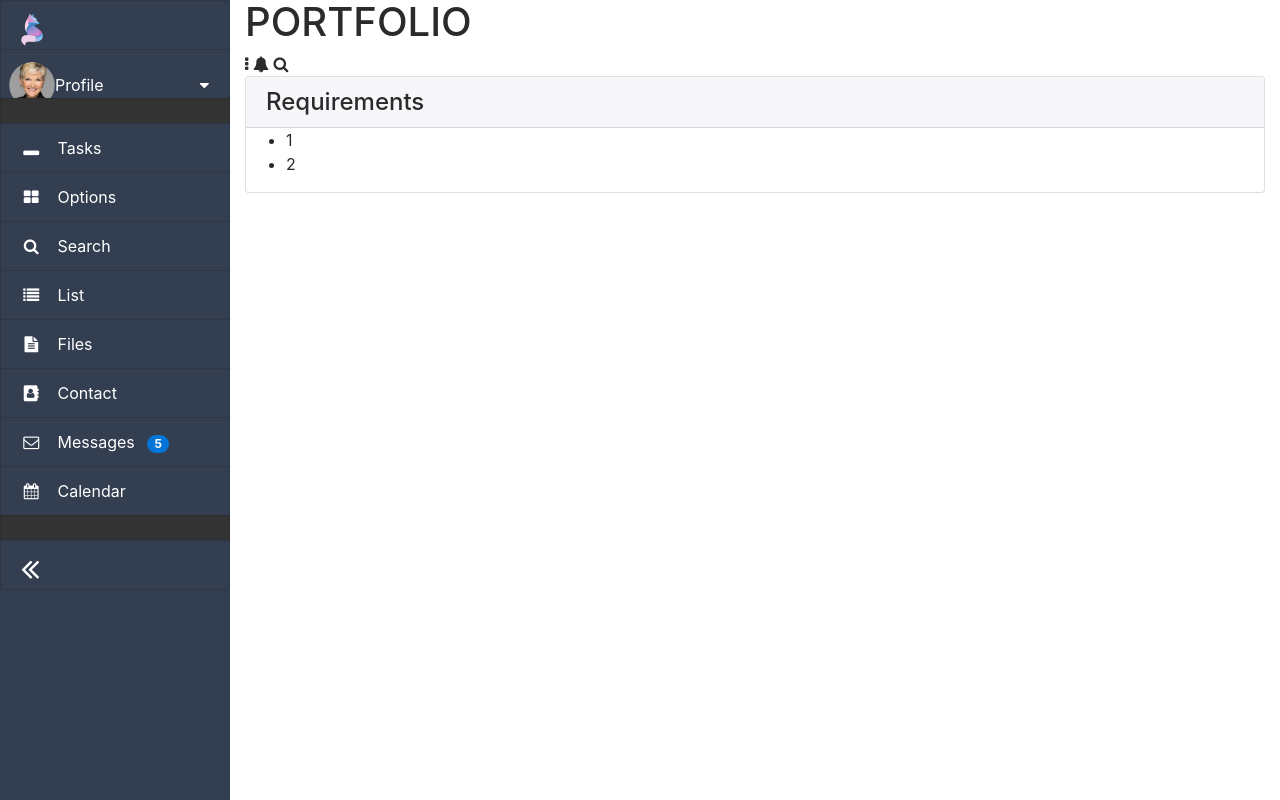
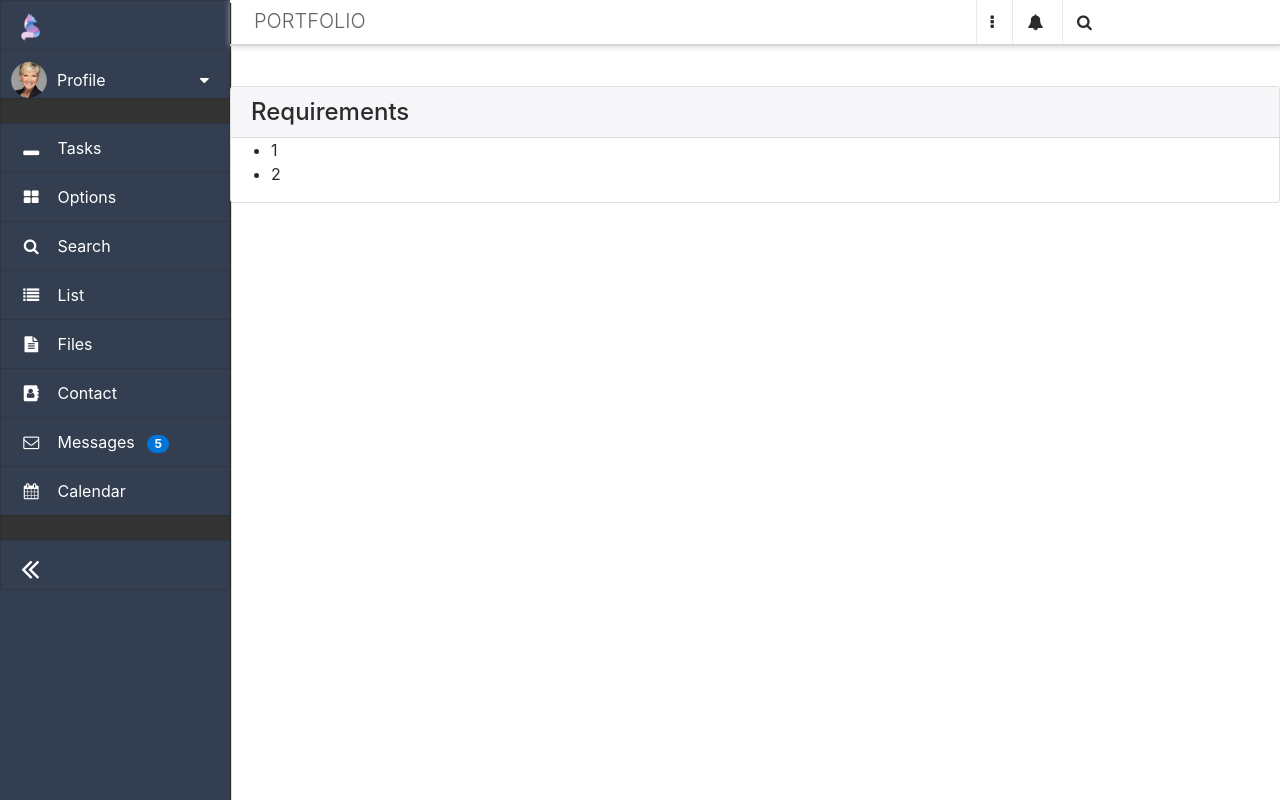
Before and after one commit to ShirinD/Investa, a PHP site: page /dashboard.html in a window 1280 px wide. Run offline with PHP 8.4, Linux system fonts and the light colour scheme; some libraries are stand-ins or nearby versions.

Commit message:
Update stylesheet.css

```diff
--- a/assets/css/stylesheet.css
+++ b/assets/css/stylesheet.css
@@ -6,6 +6,7 @@
     min-height: 100vh;
     background-color: #333e50;
     padding: 0;
+ box-shadow: 1px 3px 1px;
 }
 
 /* Sidebar sizes when expanded and expanded */
@@ -67,10 +68,46 @@
 }
 
 #small_logo {
-width: 22px;
+width: 19px;
 }
 
 #p_pic {
-    width: 46px;
-    margin-left: -12px;
+    width: 36px;
+    margin-left: -10px;
+    margin-right: 10px;
     }
+
+#main-content {
+	padding-left: 0px;
+	padding-right: 0px;
+    }
+
+#top-nav {
+    width: 25%;
+    float: left;
+}
+
+#tt {
+    width: 71%;
+    float: left;
+    }
+
+#top-menu {
+	border-bottom: 2px solid #d8d7d7;
+	margin-bottom: 40px;
+	overflow: hidden;
+	box-shadow: 1px 0px 7px #cbcaca;
+    }
+
+#top-menu span {
+    border-left: 1px solid #eaeaea;
+    padding: 14px 14px;
+}
+
+#tt h1 {
+    font-size: 20px;
+    margin-top: 10px;
+    margin-left: 24px;
+    font-weight: 300;
+    color: #656363;
+}
```
